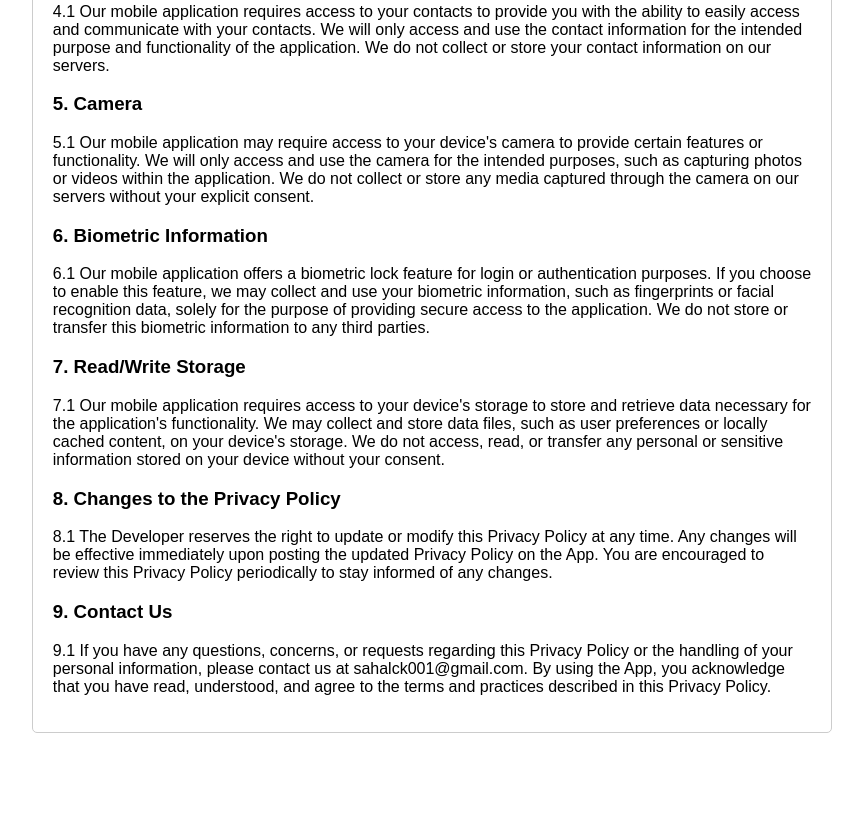
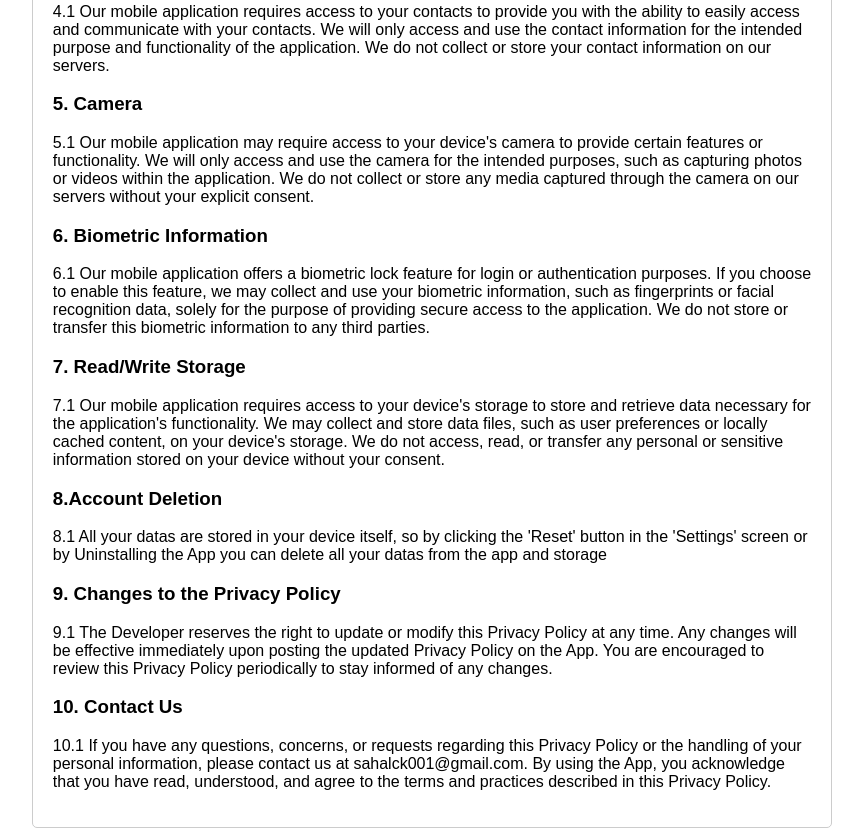
Before and after one commit to SahalCk/smartwalletx.github.io, a plain HTML site: page index.html in a window 1280 px wide. Shown: the part 638-1474 px from the top of the page, without its empty margins (208-1071 px from the left). Before the commit the page ends 1379 px from the top, so only its background shows below. Drawn offline with Linux system fonts and the light colour scheme.

Commit message:
Update index.html

```diff
--- a/index.html
+++ b/index.html
@@ -50,11 +50,13 @@
     <h3>7. Read/Write Storage</h3>
     <p>7.1 Our mobile application requires access to your device's storage to store and retrieve data necessary for the application's functionality. We may collect and store data files, such as user preferences or locally cached content, on your device's storage. We do not access, read, or transfer any personal or sensitive information stored on your device without your consent.</p>
 
-    <h3>8. Changes to the Privacy Policy</h3>
-    <p>8.1 The Developer reserves the right to update or modify this Privacy Policy at any time. Any changes will be effective immediately upon posting the updated Privacy Policy on the App. You are encouraged to review this Privacy Policy periodically to stay informed of any changes.</p>
+    <h3> 8.Account Deletion</h3>
+    <p>8.1 All your datas are stored in your device itself, so by clicking the 'Reset' button in the 'Settings' screen or by Uninstalling the App you can delete all your datas from the app and storage</p>
+    <h3>9. Changes to the Privacy Policy</h3>
+    <p>9.1 The Developer reserves the right to update or modify this Privacy Policy at any time. Any changes will be effective immediately upon posting the updated Privacy Policy on the App. You are encouraged to review this Privacy Policy periodically to stay informed of any changes.</p>
 
-    <h3>9. Contact Us</h3>
-    <p>9.1 If you have any questions, concerns, or requests regarding this Privacy Policy or the handling of your personal information, please contact us at sahalck001@gmail.com. By using the App, you acknowledge that you have read, understood, and agree to the terms and practices described in this Privacy Policy.</p>
+    <h3>10. Contact Us</h3>
+    <p>10.1 If you have any questions, concerns, or requests regarding this Privacy Policy or the handling of your personal information, please contact us at sahalck001@gmail.com. By using the App, you acknowledge that you have read, understood, and agree to the terms and practices described in this Privacy Policy.</p>
   </div>
 </body>
 </html>
```
